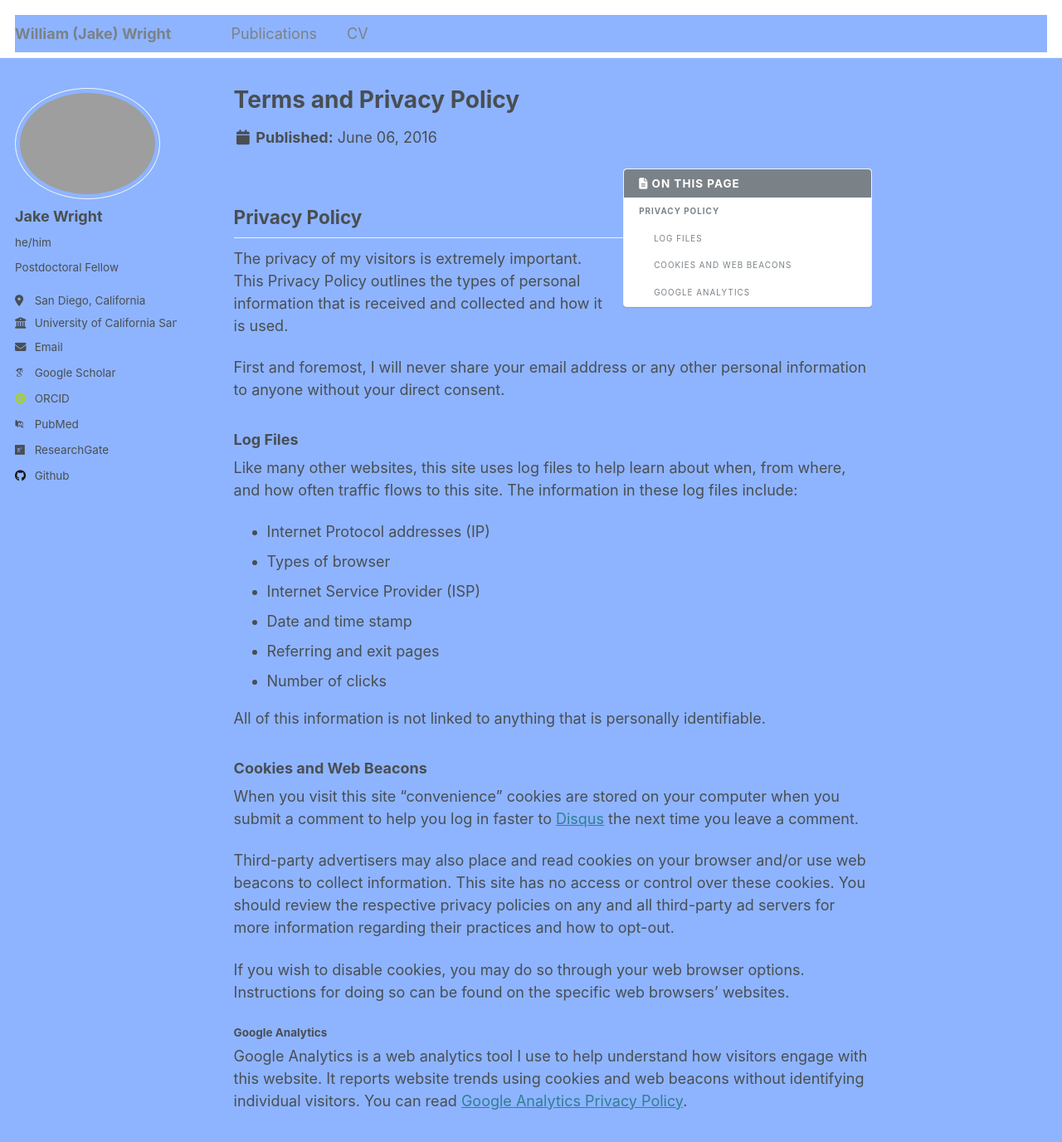
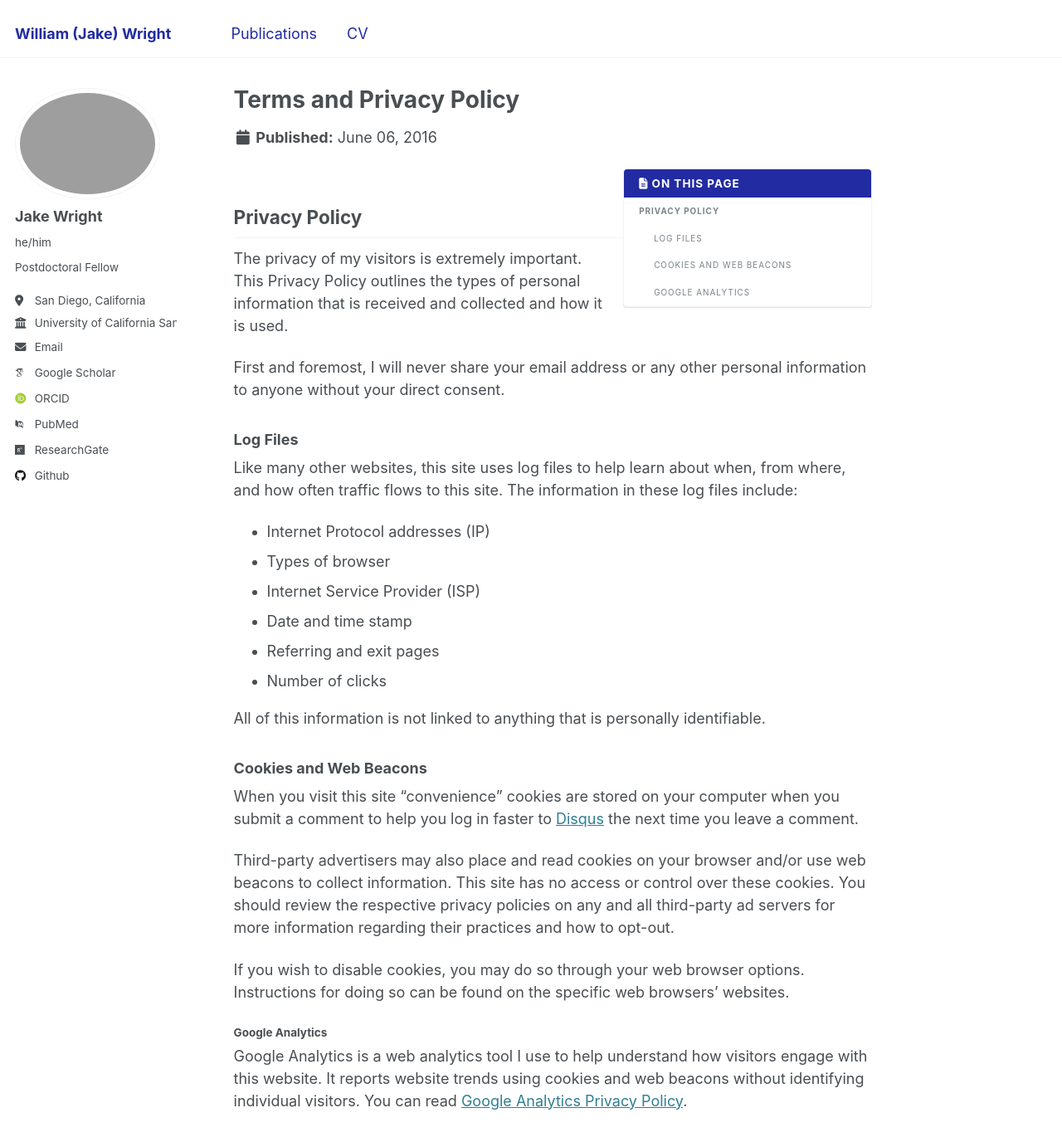
Before and after one commit to wjakewright/wjakewright.github.io, a Jekyll site: the page built from _pages/terms.md, in a window 1280 px wide and 1400 px high. Shown: the top 1376 px of the window at 83% size. Built offline with Jekyll 4.4.1, drawn with Linux system fonts in a browser that asks for light colours; some web fonts are replaced.

Commit message:
Update _variables.scss

```diff
--- a/_sass/_variables.scss
+++ b/_sass/_variables.scss
@@ -62,13 +62,13 @@ $light-gray                 : mix(#fff, $gray, 50%);
 $lighter-gray               : mix(#fff, $gray, 90%);
 
 $body-color                 : #fff;
-$background-color           : #8eb4ff;
+$background-color           : #fff;
 $code-background-color      : #fafafa;
 $code-background-color-dark : $light-gray;
 $text-color                 : $dark-gray;
 $border-color               : $lighter-gray;
 
-$primary-color              : #7a8288;
+$primary-color              : #222ba2;
 $success-color              : #62c462;
 $warning-color              : #f89406;
 $danger-color               : #ee5f5b;
```
